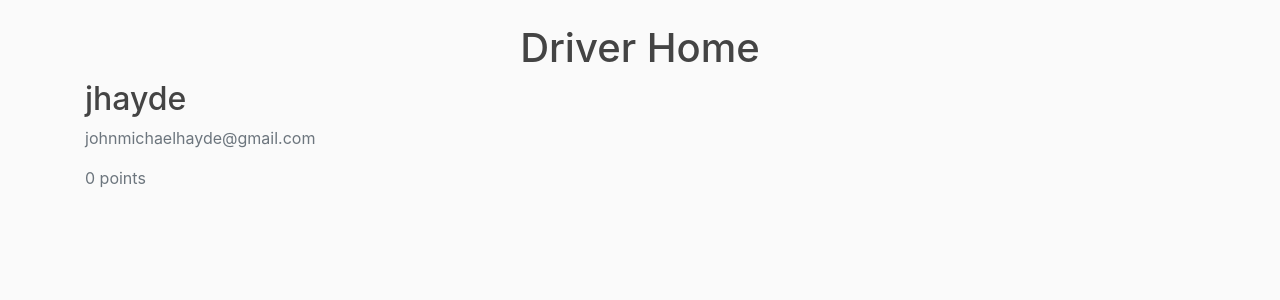
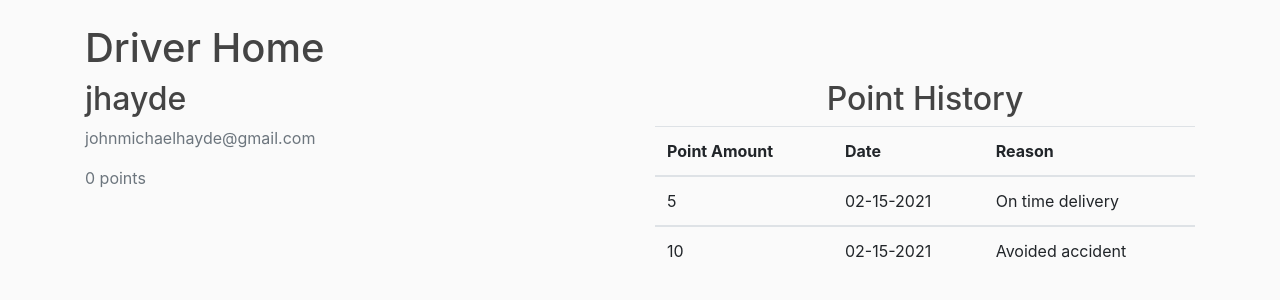
Before and after one commit to johnmhayde/Good-Driver-Program, a Django app: page /driver_home/ in a window 1280 px wide. Shown: the part 56-356 px from the top of the page. Run offline with Django 3.2, Linux system fonts and the light colour scheme; a user stored in the database is signed in; data comes from the database, SQL or seed files in the repository; both versions use the stored data as it was after the commit; some libraries are stand-ins or nearby versions.

Commit message:
Added point history table to driver homepage

```diff
--- a/portal/templates/portal/driver_home.html
+++ b/portal/templates/portal/driver_home.html
@@ -1,12 +1,12 @@
 {% extends "portal/base.html" %}
 {% block content %}
 	<div class="row">
-		<div class="col-md-12 d-flex justify-content-center">
+		<div class="col-md-12">
 			<h1>Driver Home</h1>
 		</div>
 	</div>
 	<div class="row">
-		<div class="col-md-4">
+		<div class="col-md-6">
 			<div class="media-heading">
 				<h2 class="account-heading">{{ user.username }}</h2>
 				<p class="text-secondary">{{ user.email }}</p>
@@ -16,5 +16,28 @@
 				{% endif %} -->
 			</div>
 		</div>
+		<div class="col-md-6">
+			<h2 class="media-heading d-flex justify-content-center">Point History</h2>
+			{% if point_hist %}
+				<table class=table>
+					<tr>
+						<th scope="col">Point Amount</th>
+						<th scope="col">Date</th>
+						<th scope="col">Reason</th>
+					</tr>
+					{% for item in point_hist %}
+						<tbody>
+							<tr>
+								<td>{{ item.points }}</td>
+								<td>{{ item.date }}</td>
+								<td>{{ item.reason }}</td>
+							</tr>
+						</tbody>
+					{% endfor %}
+				</table>
+			{% else %}
+				<p class=text-secondary>No Point History To Display</p>
+			{% endif %}
+		</div>
 	</div>
 {% endblock content%}
--- a/portal/views.py
+++ b/portal/views.py
@@ -1,6 +1,6 @@
 from django.shortcuts import render
 from django.http import HttpResponse
-from users.models import Driver
+from users.models import Driver, PointHist
 from users.models import Sponsor
 from users.models import GenericUser
 from django.shortcuts import redirect
@@ -30,8 +30,14 @@ def driver_home(request):
 	# send driver info to page
 	user = request.user
 	driver = Driver.objects.get(username=user.username)
+	# send point history to page
+	try:
+		point_hist = PointHist.objects.filter(username=user.username)
+	except PointHist.DoesNotExist:
+		point_hist = None
 	data = {
-	"points" : driver.points
+	"points" : driver.points,
+	"point_hist" : point_hist
 	}
 	return render(request, 'portal/driver_home.html', data)
 
--- a/users/models.py
+++ b/users/models.py
@@ -25,3 +25,10 @@ class Sponsor(models.Model):
 	email = models.CharField(max_length=30)
 	sponsor_company = models.CharField(max_length=30)
 	# driver list
+
+class PointHist(models.Model):
+	username = models.CharField(max_length=30)
+	sponsor_username = models.CharField(max_length=30)
+	date = models.CharField(max_length=30)
+	points = models.IntegerField(default=0)
+	reason = models.CharField(max_length=300)
```
Also changed, not shown: users/admin.py (+6 -1 lines), db.sqlite3, users/migrations/0010_point_hist.py (added), users/migrations/0011_auto_20210216_0148.py (added).
